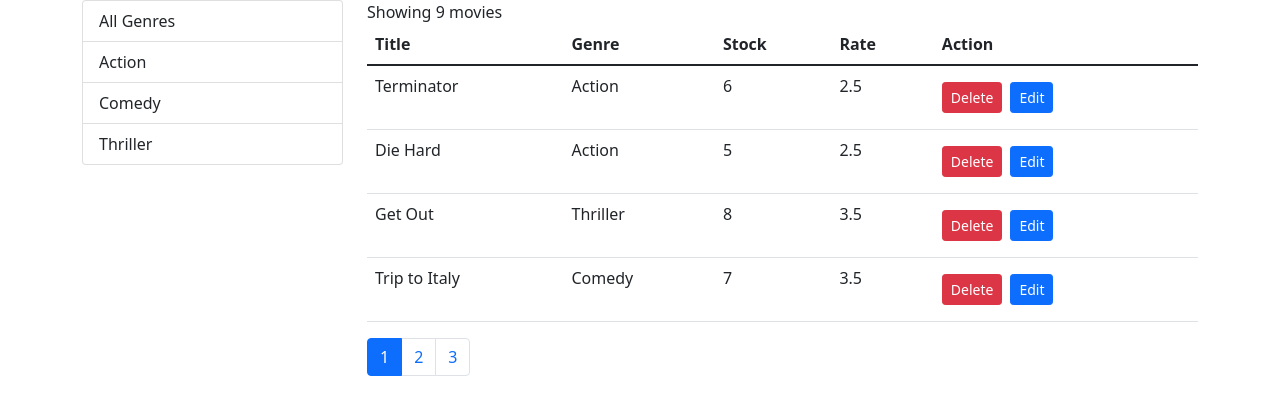
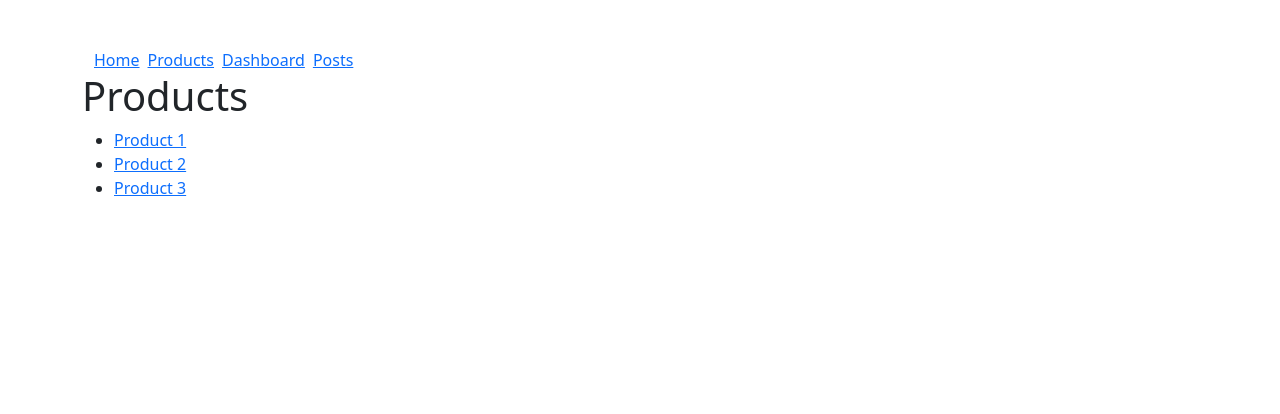
Before and after one commit to rakeshrgit/Vidly, a React (Create React App) app: page /products in a window 1280 px wide. Shown: the top 414 px of the page. Built offline with nearby package versions, Linux system fonts and the light colour scheme.

Commit message:
added routing

```diff
--- a/package.json
+++ b/package.json
@@ -13,6 +13,7 @@
     "react": "^18.2.0",
     "react-bootstrap": "^2.4.0",
     "react-dom": "^18.2.0",
+    "react-router-dom": "^6.3.0",
     "react-scripts": "^2.1.3",
     "web-vitals": "^2.1.4"
   },
--- a/src/App.js
+++ b/src/App.js
@@ -1,12 +1,29 @@
 import React, { Component } from 'react';
+import {BrowserRouter as Router, Routes, Route } from 'react-router-dom';
+import Navbar from './common/navbar'
 import Movies from './components/movies';
+import Products from './components/products';
+import ProductDetails from './components/productdetails';
+import Notfound from './components/notfound'
+import Posts from './components/posts';
+import Home from './components/home'
 class App extends Component {
   state = {  }
   render() {
     return (
-      <main className="container">
-       <Movies/>
-      </main>
+      <div className="container">
+        <Router>
+        <Navbar/>
+        <Routes>
+          <Route path="products/:id" element={<ProductDetails/>} />
+          <Route exact path='/' element={<Home/>}/>
+          <Route path='/products' element={<Products/>}/>
+          <Route path='/posts' element={<Posts/>}/>
+          <Route path='/dashboard' element={<Movies/>}/>
+          <Route path="*" element={<Notfound/>}/>
+        </Routes>
+      </Router>
+      </div>
     );
   }
 }
--- /dev/null
+++ b/src/common/navbar.jsx
@@ -0,0 +1,23 @@
+import React, { Component } from 'react';
+import { Outlet, Link, NavLink  } from "react-router-dom";
+class Navbar extends Component {
+    state = {  }
+    render() {
+        return (
+            <div className="pt-5">
+                <div className="container">
+                    <div className="menu-nav">
+                        <ul className="d-flex list-unstyled mb-0">
+                            <li className="me-2"><NavLink to="/">Home</NavLink></li>
+                            <li className="me-2"><NavLink to="/products">Products</NavLink></li>
+                            <li className="me-2"><NavLink to="/dashboard">Dashboard</NavLink></li>
+                            <li className="me-2"><NavLink to="/posts">Posts</NavLink></li>
+                        </ul>
+                    </div>
+                </div>
+            </div>
+        );
+    }
+}
+
+export default Navbar;
--- /dev/null
+++ b/src/components/home.jsx
@@ -0,0 +1,13 @@
+import React, { Component } from 'react';
+class Home extends Component {
+    state = {  }
+    render() {
+        return (
+            <div>
+                Home
+            </div>
+        );
+    }
+}
+
+export default Home;
--- /dev/null
+++ b/src/components/notfound.jsx
@@ -0,0 +1,13 @@
+import React, { Component } from 'react';
+class Notfound extends Component {
+    state = {  }
+    render() {
+        return (
+            <div>
+                Not Found
+            </div>
+        );
+    }
+}
+
+export default Notfound;
--- /dev/null
+++ b/src/components/posts.jsx
@@ -0,0 +1,13 @@
+import React, { Component } from 'react';
+class Posts extends Component {
+    state = {  }
+    render() {
+        return (
+            <div>
+                Posts
+            </div>
+        );
+    }
+}
+
+export default Posts;
--- /dev/null
+++ b/src/components/productdetails.jsx
@@ -0,0 +1,11 @@
+import React, { Component } from 'react';
+class ProductDetails extends Component {
+    state = {  }
+    render() {
+        return (
+            <div>Details</div>
+        );
+    }
+}
+
+export default ProductDetails;
--- /dev/null
+++ b/src/components/products.jsx
@@ -0,0 +1,29 @@
+import React, { Component } from "react";
+import { Link } from "react-router-dom";
+
+class Products extends Component {
+  state = {
+    products: [
+      { id: 1, name: "Product 1" },
+      { id: 2, name: "Product 2" },
+      { id: 3, name: "Product 3" }
+    ]
+  };
+
+  render() {
+    return (
+      <div>
+        <h1>Products</h1>
+        <ul>
+          {this.state.products.map(product => (
+            <li key={product.id}>
+              <Link to={`/products/${product.id}`}>{product.name}</Link>
+            </li>
+          ))}
+        </ul>
+      </div>
+    );
+  }
+}
+
+export default Products;
--- a/src/index.js
+++ b/src/index.js
@@ -1,5 +1,6 @@
 import React from 'react';
 import ReactDOM from 'react-dom/client';
+import { BrowserRouter } from 'react-router-dom'
 import './index.css';
 import App from './App';
 import reportWebVitals from './reportWebVitals';
@@ -8,7 +9,7 @@ import 'font-awesome/css/font-awesome.css'
 const root = ReactDOM.createRoot(document.getElementById('root'));
 root.render(
   <React.StrictMode>
-    <App />
+      <App />
   </React.StrictMode>
 );
 
```
Also changed, not shown: 1 other file (tests, documents, lock files or other folders).
